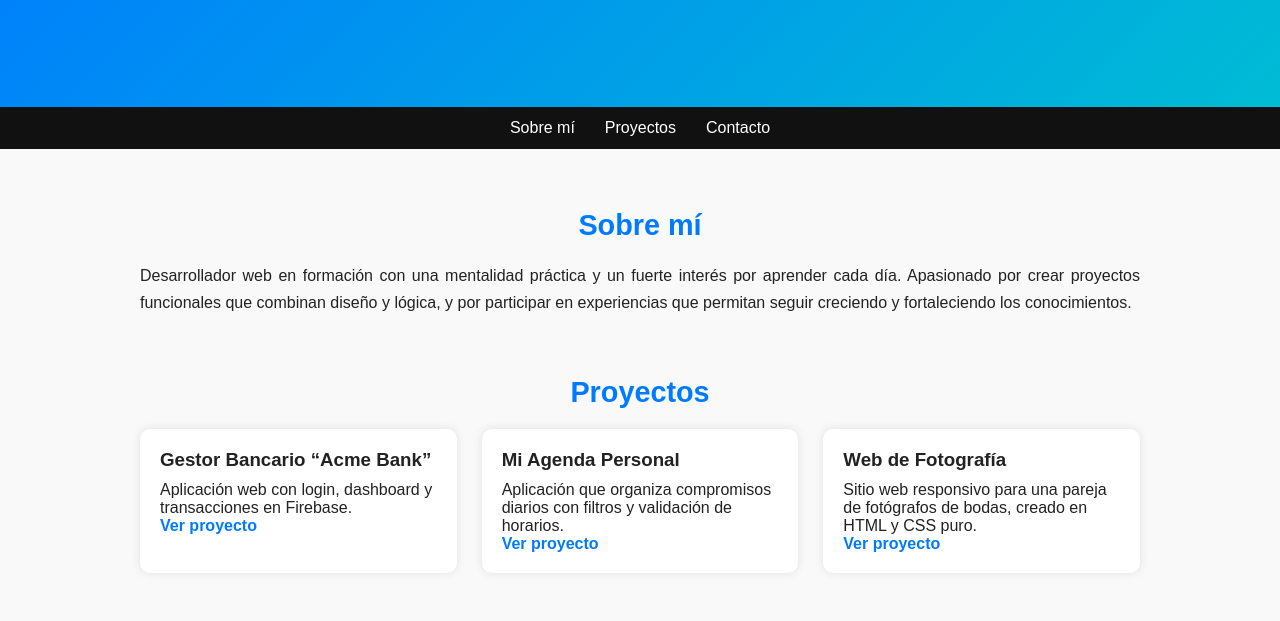
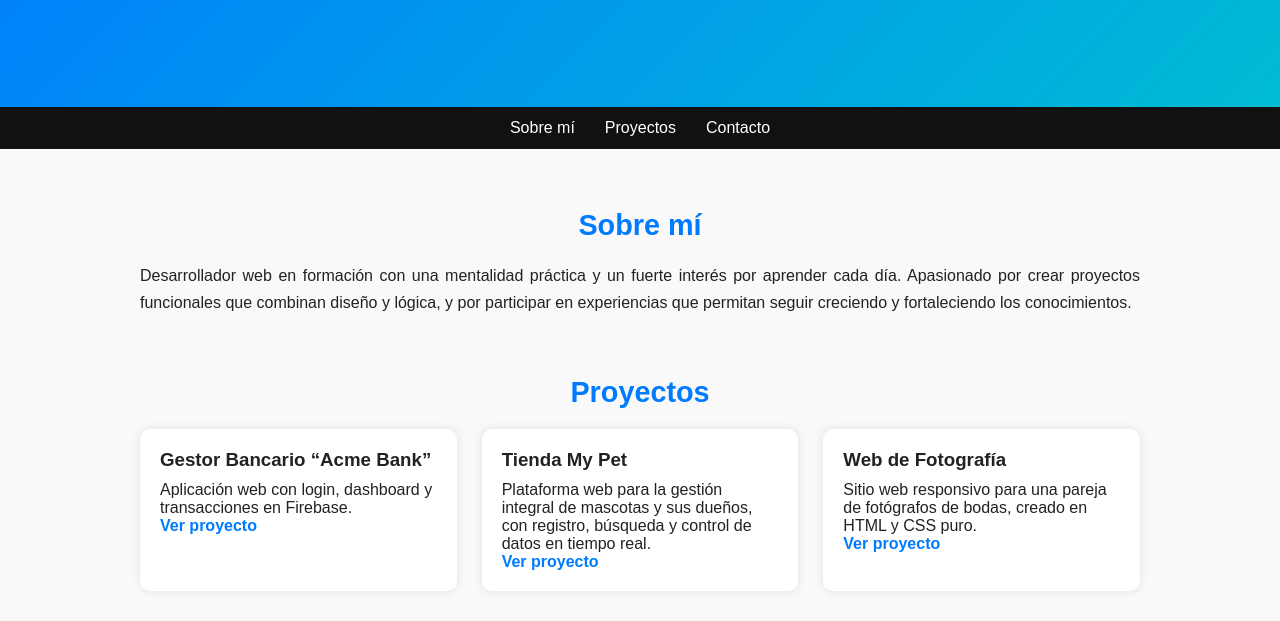
Before and after one commit to zerosaid/Portafolio, a plain HTML site: page index.html in a window 1280 px wide. Shown: the part 179-800 px from the top of the page. Drawn offline with Linux system fonts and the light colour scheme.

Commit message:
feat: :sparkles: Actualizar proyectos en el portafolio con nuevos títulos, descripciones y enlaces

```diff
--- a/index.html
+++ b/index.html
@@ -51,14 +51,15 @@
             <div class="proyecto">
                 <h3 id="proyecto1-titulo">Gestor Bancario “Acme Bank”</h3>
                 <p id="proyecto1-desc">Aplicación web con login, dashboard y transacciones en Firebase.</p>
-                <a href="#" target="_blank" id="proyecto1-link">Ver proyecto</a>
+                <a href="https://github.com/zerosaid/ACME-BANK" target="_blank" id="proyecto1-link">Ver proyecto</a>
             </div>
 
             <div class="proyecto">
-                <h3 id="proyecto2-titulo">Mi Agenda Personal</h3>
-                <p id="proyecto2-desc">Aplicación que organiza compromisos diarios con filtros y validación de horarios.
+                <h3 id="proyecto2-titulo">Tienda My Pet</h3>
+                <p id="proyecto2-desc">
+                    Plataforma web para la gestión integral de mascotas y sus dueños, con registro, búsqueda y control de datos en tiempo real.
                 </p>
-                <a href="#" target="_blank" id="proyecto2-link">Ver proyecto</a>
+                <a href="https://zerosaid.github.io/Tienda-MyPet/" target="_blank" id="proyecto2-link">Ver proyecto</a>
             </div>
 
             <div class="proyecto">
--- a/script.js
+++ b/script.js
@@ -18,8 +18,8 @@ const textos = {
     proyecto1Titulo: "Gestor Bancario “Acme Bank”",
     proyecto1Desc: "Aplicación web con login, dashboard y transacciones en Firebase.",
     proyecto1Link: "Ver proyecto",
-    proyecto2Titulo: "Mi Agenda Personal",
-    proyecto2Desc: "Aplicación que organiza compromisos diarios con filtros y validación de horarios.",
+    proyecto2Titulo: "Tienda My Pet",
+    proyecto2Desc: "Plataforma web para la gestión integral de mascotas y sus dueños, con registro, búsqueda y control de datos en tiempo real.",
     proyecto2Link: "Ver proyecto",
     proyecto3Titulo: "Web de Fotografía",
     proyecto3Desc: "Sitio web responsivo para una pareja de fotógrafos de bodas, creado en HTML y CSS puro.",
@@ -39,8 +39,8 @@ const textos = {
     proyecto1Titulo: "Banking Manager “Acme Bank”",
     proyecto1Desc: "Web application with login, dashboard, and Firebase real-time transactions.",
     proyecto1Link: "View project",
-    proyecto2Titulo: "My Personal Agenda",
-    proyecto2Desc: "Application that organizes daily tasks with filters and schedule validation.",
+    proyecto2Titulo: "My Pet Store",
+    proyecto2Desc: "Web platform for the comprehensive management of pets and their owners, including registration, search, and real-time data control.",
     proyecto2Link: "View project",
     proyecto3Titulo: "Wedding Photography Website",
     proyecto3Desc: "Responsive website for a wedding photographer couple, built using pure HTML and CSS.",
@@ -67,9 +67,9 @@ function cambiarIdioma(lang) {
   document.getElementById("proyecto1-titulo").textContent = t.proyecto1Titulo;
   document.getElementById("proyecto1-desc").textContent = t.proyecto1Desc;
   document.getElementById("proyecto1-link").textContent = t.proyecto1Link;
-  document.getElementById("proyecto2-titulo").textContent = t.proyecto2Titulo;
-  document.getElementById("proyecto2-desc").textContent = t.proyecto2Desc;
-  document.getElementById("proyecto2-link").textContent = t.proyecto2Link;
+  document.getElementById("proyecto2-titulo").textContent = texts[lang].proyecto2Titulo;
+  document.getElementById("proyecto2-desc").textContent = texts[lang].proyecto2Desc;
+  document.getElementById("proyecto2-link").textContent = texts[lang].proyecto2Link;
   document.getElementById("proyecto3-titulo").textContent = t.proyecto3Titulo;
   document.getElementById("proyecto3-desc").textContent = t.proyecto3Desc;
   document.getElementById("proyecto3-link").textContent = t.proyecto3Link;
```
